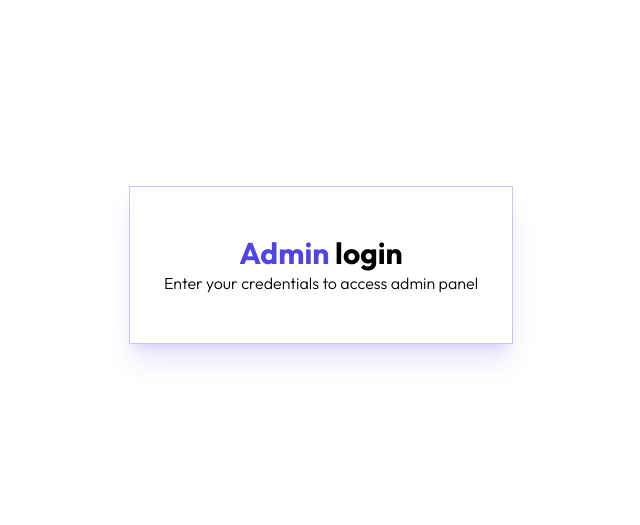
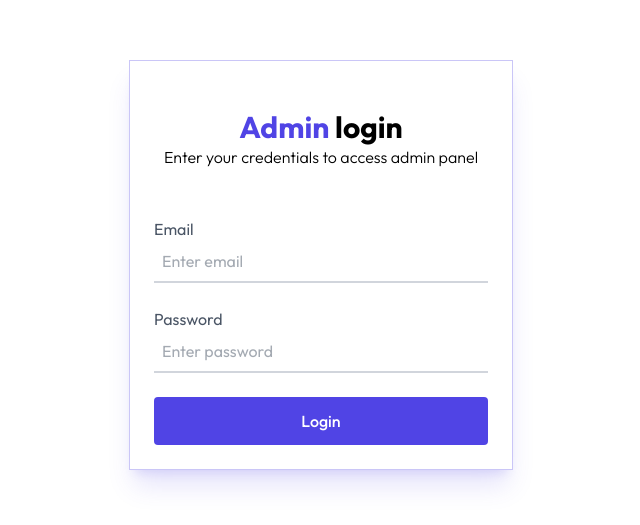
Before and after one commit to aakarsh-v/blog-ai, a React (Vite) app in the folder frontend/: page /admin in a window 1280 px wide. Shown: the part 135-660 px from the top of the page, without its empty margins (319-959 px from the left). Built offline with nearby package versions, Linux system fonts and the light colour scheme.

Commit message:
login frontend completed

```diff
--- a/frontend/src/components/admin/Login.jsx
+++ b/frontend/src/components/admin/Login.jsx
@@ -1,6 +1,14 @@
-import React from 'react'
+import React, { useState } from 'react'
 
 const Login = () => {
+
+    const [email, setEmail] = useState('');
+    const [password, setPassword] = useState('');
+
+    const handleSubmit = async (e) => {
+        e.preventDefault();
+    }
+
   return (
     <div className='flex items-center justify-center h-screen'>
       <div className='w-full max-w-sm p-6 max-md:m-6 border border-primary/30
@@ -10,6 +18,23 @@ const Login = () => {
                 <h1 className='text-3xl font-bold'><span className='text-primary'>Admin</span> login</h1>
                 <p className='font-light'>Enter your credentials to access admin panel</p>
             </div>
+            <form onSubmit={handleSubmit} className='mt-6 w-full sm:max-w-md text-gray-600'>
+                <div className='flex flex-col'>
+                    <label>Email</label>
+                    <input type="email" required placeholder='Enter email'
+                    className='border-b-2 border-gray-300 p-2 outline-none mb-6'
+                    onChange={(e) => setEmail(e.target.value)} value={email}/>
+                </div>
+
+                <div className='flex flex-col'>
+                    <label>Password</label>
+                    <input type="password" required placeholder='Enter password'
+                    className='border-b-2 border-gray-300 p-2 outline-none mb-6'
+                    onChange={(e)=> setPassword(e.target.value)} value={password}/>
+                </div>
+                <button type='submit' className='w-full py-3 font-medium bg-primary
+                text-white rounded cursor-pointer hover:bg-primary/90 transition-all'>Login</button>
+            </form>
         </div>
       </div>
     </div>
```
